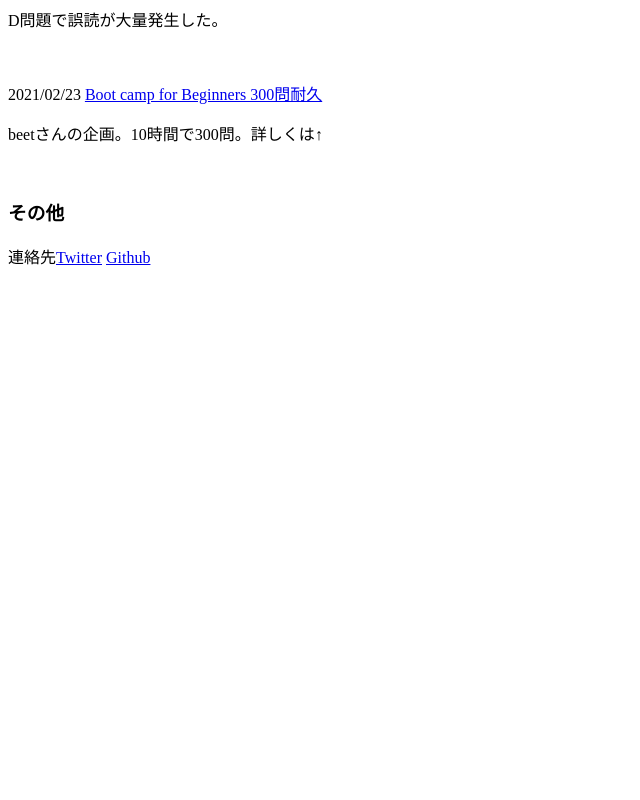
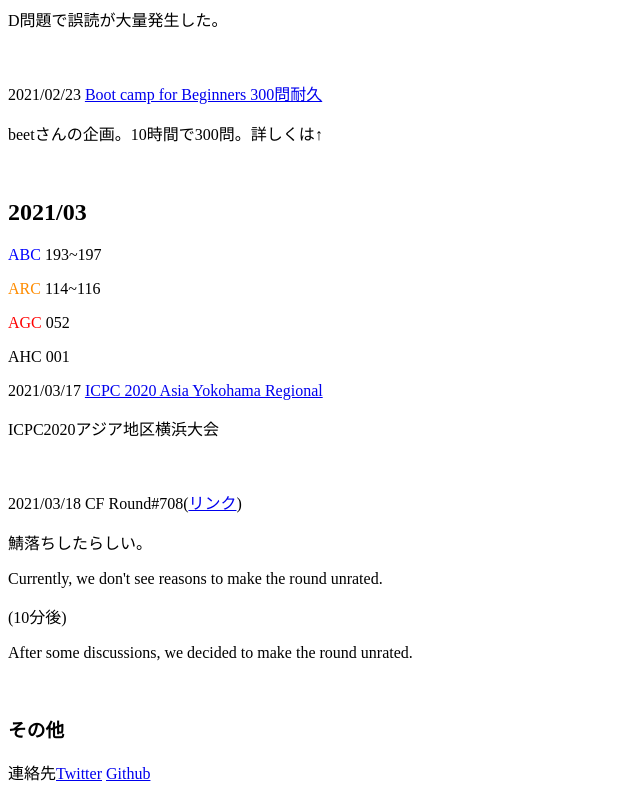
Before and after one commit to harurunrunrun/AtCoder-event-history, a plain HTML site: page index.html in a window 1280 px wide. Shown: the part 975-1775 px from the top of the page, without its empty margins (0-640 px from the left). Before the commit the page ends 1259 px from the top, so only its background shows below. Drawn offline with Linux system fonts and the light colour scheme.

Commit message:
Add files via upload

```diff
--- a/index.html
+++ b/index.html
@@ -10,6 +10,7 @@
     span.ABC{color:#0000ff;}
     span.ARC{color:#ff8c00;}
     span.AGC{color:#ff0000;}
+    span.AHC{color:#000000;}
 
     </style>
   </head>
@@ -54,6 +55,21 @@
     <p>beetさんの企画。10時間で300問。詳しくは↑</p>
     <br>
 
+    <h2 id="202103">2021/03</h2>
+    <p><span class="ABC">ABC</span> 193~197</p>
+    <p><span class="ARC">ARC</span> 114~116</p>
+    <p><span class="AGC">AGC</span> 052</p>
+    <p><span class="AHC">AHC</span> 001</p>
+    <p>2021/03/17 <a href="pages/20210317/20210317.html">ICPC 2020 Asia Yokohama Regional</a></p>
+    <p>ICPC2020アジア地区横浜大会</p>
+    <br>
+    <p>2021/03/18 CF Round#708(<a href="https://codeforces.com/contest/1497">リンク</a>)</p>
+    <p>鯖落ちしたらしい。</p>
+    <p>Currently, we don't see reasons to make the round unrated.</p>
+    <p>(10分後)</p>
+    <p>After some discussions, we decided to make the round unrated.</p>
+    <br>
+
     <h3>その他</h3>
     <p>連絡先<a href="https://twitter.com/harurun_p">Twitter</a> <a href="https://github.com/harurunrunrun/AtCoder-event-history">Github</a></p>
   </body>
```
